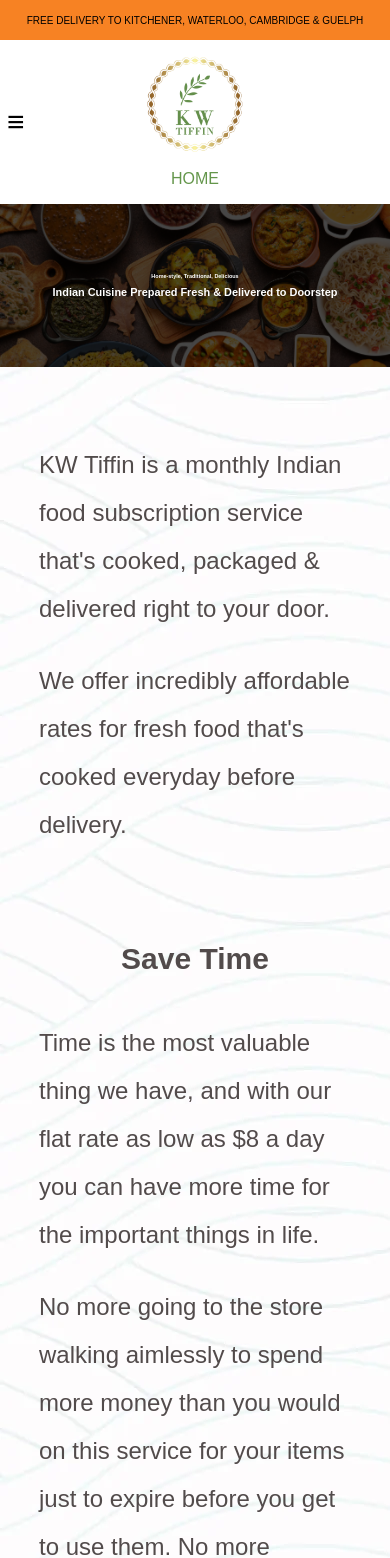
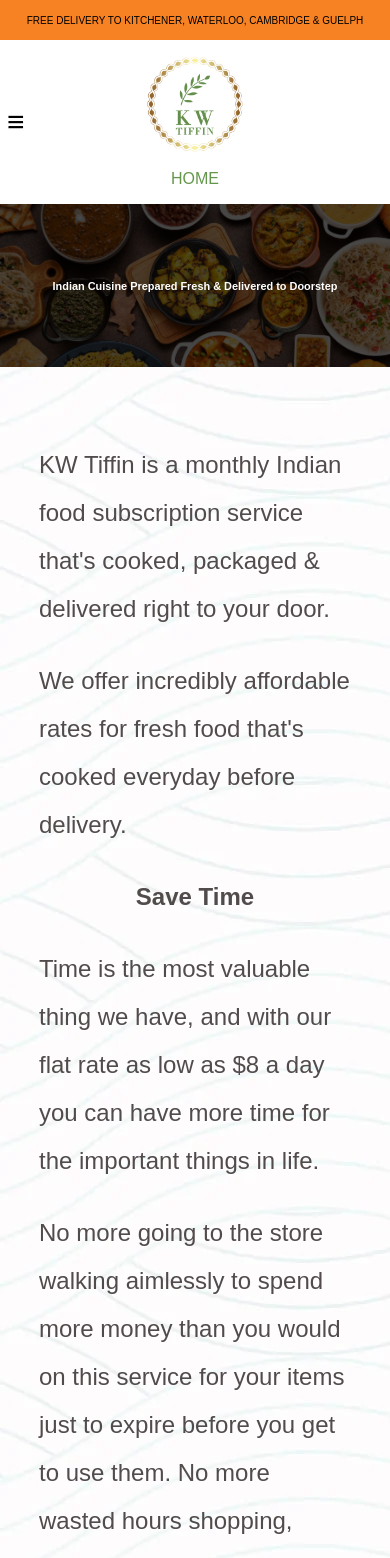
Before and after one commit to adrianclinansmith/harvs-website, a React (Create React App) app: page / in a window 390 px wide. Shown: the top 1558 px of the page. Built offline with nearby package versions, Linux system fonts and the light colour scheme.

Commit message:
Order now link same color as other links

```diff
--- a/src/App.css
+++ b/src/App.css
@@ -115,15 +115,15 @@
 	.logo {
 		padding-bottom: 0; /* Reduce padding between logo & title */
 	}
+	.home-subheader_content > h4 {
+		display: none; /* Too small on a little screen */
+	}
 }
 
 .nav-link {
-	/* flex: 1; */
 	font-size: 15px;
 	width: fit-content;
 	white-space: nowrap;
-	/* margin-left: 20px;
-	margin-right: 20px; */
 	border: none;
 	background-color: transparent;
 	cursor: pointer;
@@ -146,6 +146,10 @@
 .text-block > p {
 	line-height: 2;   /* line height within paragraph */
   	margin-bottom: 3; /* line height between paragraphs */
+}
+
+.order-now-link {
+	color: rgb(100, 150, 75);
 }
 
 /*~*~*~*~*~*~*~*~*~*~*~*~*~*~*~*~*~*~*~*~*~*~*~*~*~*~*~*~*~*~*~*~*~*~*~*~*~*~*~*
@@ -183,13 +187,14 @@
 
 .home-subheader_image {
 	/* duration | easing-function | delay | iteration | fille-mode | name */
-	animation: 1s ease-out 0s 1 forwards shrinkAndFadeIn;
+	animation: 2.5s ease-out 0s 1 forwards shrinkAndFadeIn;
 	max-width: 100%;
 	display: block;
 }
 
 .home-subheader_content {
-	animation: 1.5s ease-out 0.8s 1 both riseAndFadeIn;
+	/* duration | easing-function | delay | iteration | fille-mode | name */
+	animation: 3s ease-out 0.5s 1 both riseAndFadeIn;
 	color: white;
 	position: absolute;
 	bottom: 0;
@@ -216,7 +221,7 @@
 *~*~*~*~*~*~*~*~*~*~*~*~*~*~*~*~*~*~*~*~*~*~*~*~*~*~*~*~*~*~*~*~*~*~*~*~*~*~*~*/
 
 .question {
-	margin-top: 80px;
-	font-size: 30px;
+	/* margin-bottom: 80px; */
+	/* font-size: 30px; */
 	text-align: center;
 }
--- a/src/App.tsx
+++ b/src/App.tsx
@@ -98,7 +98,9 @@
 function OrderNowLink({ children, setContent }: NavLinkProps) {
 	return (
 		// eslint-disable-next-line jsx-a11y/anchor-is-valid
-		<a href="#" onClick={ () => setContent(ORDER_NOW) }>
+		<a className="order-now-link" href="#"
+			onClick={ () => setContent(ORDER_NOW) }
+		>
 			{children}
 		</a>
 	);
```
